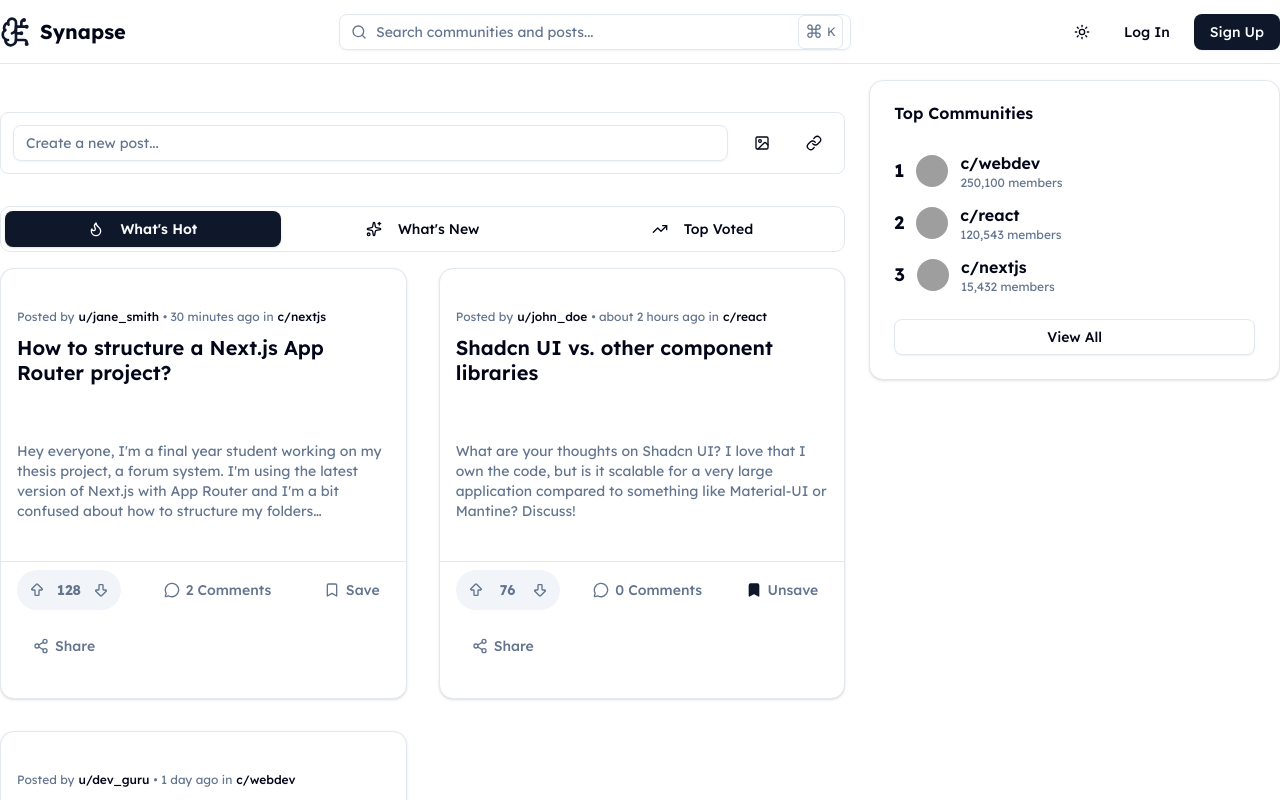
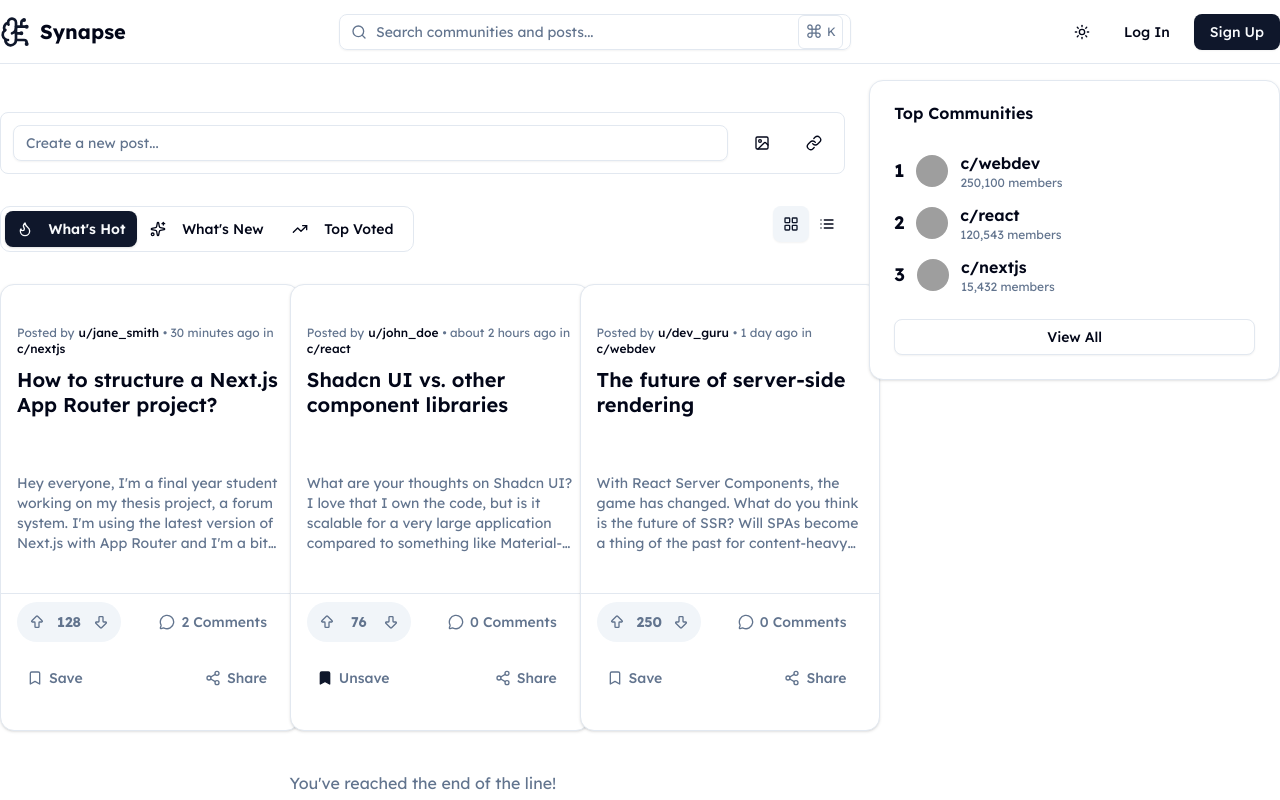
Before and after one commit to dhlananhh/synapse-client, a Next.js app: page /feed in a window 1280 px wide. Shown: the top 800 px of the page. Built offline with nearby package versions, Linux system fonts and the light colour scheme; grey boxes are pictures that could not be loaded.

Commit message:
feat: enhance PostFeed with view modes and performance improvements

```diff
--- a/src/components/features/post/PostFeed.tsx
+++ b/src/components/features/post/PostFeed.tsx
@@ -4,18 +4,21 @@
 import React, {
   useState,
   useEffect,
-  useCallback,
-  useRef
+  useCallback
 } from "react";
 import { Post, SortType } from "@/types";
 import { fetchPosts } from "@/libs/api";
+import { useIntersectionObserver } from "@/hooks/useIntersectionObserver";
 import { useAuth } from "@/context/AuthContext";
-import { useIntersectionObserver } from "@/hooks/useIntersectionObserver";
+import { cn } from "@/libs/utils";
 import SortTabs from "./SortTabs";
 import PostCard from "./PostCard";
 import PostFeedSkeleton from "./PostFeedSkeleton";
 import EmptyState from "@/components/shared/EmptyState";
 import { Globe, Loader2 } from "lucide-react";
+import CompactPostCard from "./CompactPostCard";
+import CompactPostCardSkeleton from "./CompactPostCardSkeleton";
+import ViewModeToggle from "./ViewModeToggle";
 
 
 export default function PostFeed() {
@@ -26,14 +29,16 @@ export default function PostFeed() {
   const [ hasMore, setHasMore ] = useState(true);
   const [ sortBy, setSortBy ] = useState<SortType>("hot");
 
-  const { mutedCommunityIds, isBlocked } = useAuth();
-
-  const initialLoadPerformed = useRef(false);
+  const { viewMode, mutedCommunityIds, isBlocked } = useAuth();
 
   const loadPosts = useCallback(async (isNewSort = false) => {
     if (isLoading || (!hasMore && !isNewSort)) return;
 
     setIsLoading(true);
+    if (isNewSort) {
+      setIsInitialLoading(true);
+      setPosts([]);
+    }
 
     const pageToFetch = isNewSort ? 1 : page;
 
@@ -47,35 +52,35 @@ export default function PostFeed() {
       setPosts(prevPosts => isNewSort ? newPosts : [ ...prevPosts, ...newPosts ]);
       setPage(pageToFetch + 1);
       setHasMore(newHasMore);
+
     } catch (error) {
       console.error("Failed to fetch posts:", error);
     } finally {
       setIsLoading(false);
-      if (isInitialLoading) {
+      if (isNewSort || isInitialLoading) {
         setIsInitialLoading(false);
       }
     }
-  }, [ isLoading, hasMore, page, sortBy, isInitialLoading, mutedCommunityIds ]);
+  }, [
+    isLoading,
+    hasMore,
+    page,
+    sortBy,
+    mutedCommunityIds,
+    isInitialLoading
+  ]);
 
   useEffect(() => {
-    if (!initialLoadPerformed.current) {
-      setIsInitialLoading(true);
-      loadPosts(true);
-      initialLoadPerformed.current = true;
-    }
-    // eslint-disable-next-line react-hooks/exhaustive-deps
-  }, []);
-
-
-  useEffect(() => {
-    if (initialLoadPerformed.current) {
-      setIsInitialLoading(true);
-      setPosts([]);
+    if (!isInitialLoading) {
       loadPosts(true);
     }
     // eslint-disable-next-line react-hooks/exhaustive-deps
   }, [ sortBy ]);
 
+  useEffect(() => {
+    loadPosts(true);
+    // eslint-disable-next-line react-hooks/exhaustive-deps
+  }, []);
 
   const { lastElementRef } = useIntersectionObserver({
     onIntersect: () => loadPosts(false),
@@ -88,50 +93,97 @@ export default function PostFeed() {
     setSortBy(newSort);
   }
 
+  const renderPost = (post: Post, isLast: boolean) => {
+    const ref = isLast ? lastElementRef : null;
+    if (viewMode === "compact") {
+      return (
+        <CompactPostCard
+          ref={ ref as any }
+          key={ `${post.id}-compact` }
+          post={ post }
+        />
+      )
+    }
+    return (
+      <PostCard
+        ref={ ref as any }
+        key={ `${post.id}-card` }
+        post={ post }
+      />
+    )
+  };
+
+  const renderSkeletons = () => {
+    if (viewMode === "compact") {
+      return (
+        <div className="flex flex-col gap-2">
+          {
+            Array
+              .from({ length: 8 })
+              .map(
+                (_, i) => <CompactPostCardSkeleton key={ i } />
+              )
+          }
+        </div>
+      )
+    }
+    return <PostFeedSkeleton />;
+  };
+
   return (
     <div>
-      <SortTabs currentSort={ sortBy } onSortChange={ handleSortChange } />
+      <div className="flex justify-between items-start mb-4">
+        <SortTabs
+          currentSort={ sortBy }
+          onSortChange={ handleSortChange }
+        />
+        <ViewModeToggle />
+      </div>
 
-      { isInitialLoading ? (
-        <PostFeedSkeleton />
-      ) : posts.length === 0 ? (
+      {
+        isInitialLoading ? (
+          renderSkeletons()
+        ) : posts.filter(p => !isBlocked(p.author.id)).length === 0 ? (
           <EmptyState
             Icon={ Globe }
             title="The Feed is Empty"
-          description="There are no posts to show right now. Why not be the first to create one?"
-          action={ {
-            label: "Create a Post",
-            href: "/submit"
-          } }
+            description="There are no posts matching your criteria. Why not be the first?"
+            action={ { label: "Create a Post", href: "/submit" } }
           />
         ) : (
           <>
-          <div className="grid grid-cols-1 md:grid-cols-1 lg:grid-cols-2 gap-8">
+            <div className={
+              cn(
+                viewMode === "card"
+                  ? "grid grid-cols-1 md:grid-cols-2 lg:grid-cols-3 gap-6"
+                  : "flex flex-col gap-2"
+              )
+            }>
               {
                 posts
                   .filter(post => !isBlocked(post.author.id))
-                .map((post, index) => {
-                  if (index === posts.length - 1) {
-                    return <PostCard ref={ lastElementRef } key={ post.id } post={ post } />;
-                  }
-                  return <PostCard key={ post.id } post={ post } />;
-                })
+                  .map((post, index) => renderPost(post, index === posts.length - 1))
               }
             </div>
 
-          { isLoading && !isInitialLoading && (
+            {
+              isLoading && !isInitialLoading && (
                 <div className="flex justify-center items-center py-8">
                   <Loader2 className="h-8 w-8 animate-spin text-primary" />
                 </div>
-          ) }
+              )
+            }
 
-          { !hasMore && posts.length > 0 && (
+            {
+              !hasMore && posts.length > 0 && (
                 <div className="text-center text-muted-foreground py-10">
                   <p>You&apos;ve reached the end of the line!</p>
                 </div>
-          ) }
+              )
+            }
           </>
-      ) }
+        )
+      }
     </div>
   );
 }
```
Lines whose indentation alone changed are shown as unchanged.
